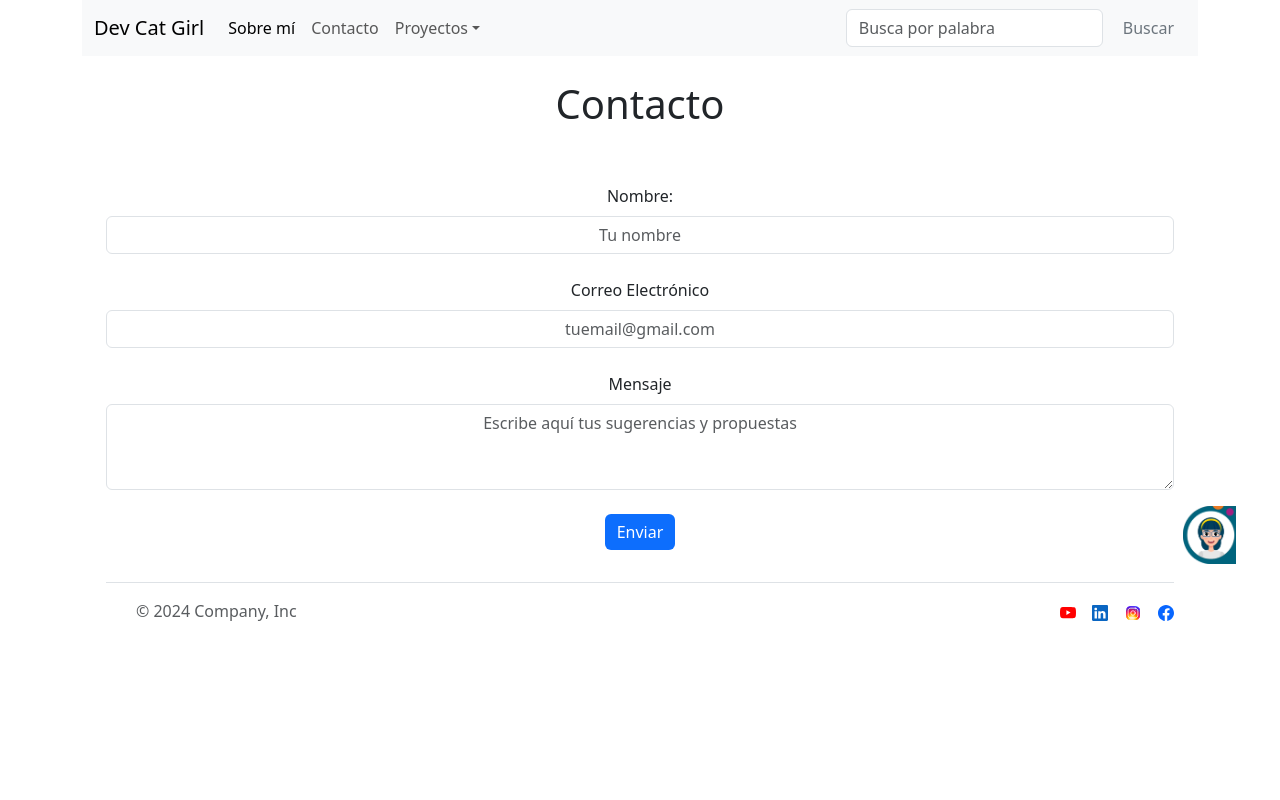
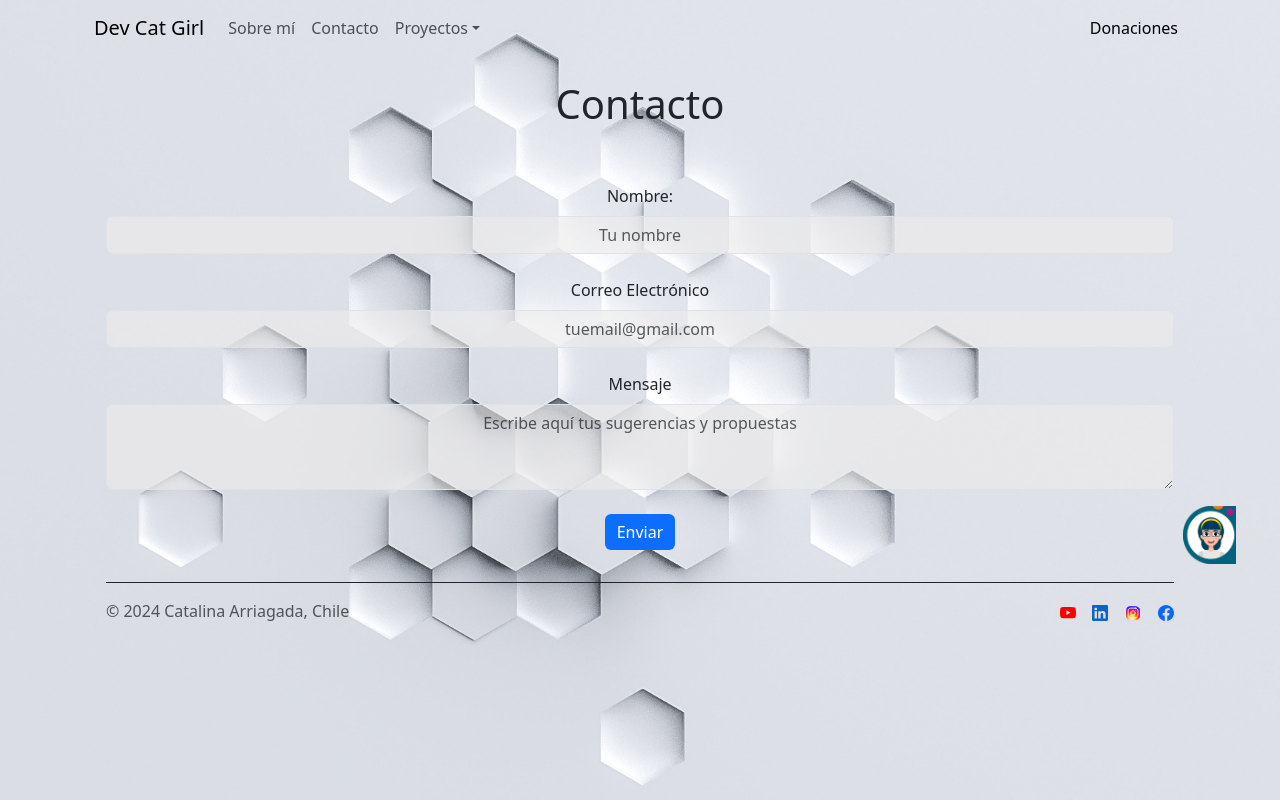
Before and after one commit to catalina-arriagada/portfolio, a React (Create React App) app: page /contacto in a window 1280 px wide. Built offline with nearby package versions, Linux system fonts and the light colour scheme.

Commit message:
desing changes

```diff
--- a/src/App.css
+++ b/src/App.css
@@ -3,3 +3,14 @@
   padding: 0;
   box-sizing: border-box;
 }
+
+body {
+  background-image: url(../public/img/fondo.jpg);
+  -webkit-background-size: cover;
+  -moz-background-size: cover;
+  -o-background-size: cover;
+  background-size: cover;
+  background-repeat: no-repeat;
+  background-position: right;
+  background-attachment: fixed;
+}
--- a/src/App.js
+++ b/src/App.js
@@ -5,6 +5,7 @@ import Navbar from './components/Navbar.jsx';
 import Carrousel from './components/indexComponents/Carrousel';
 import Contact from './components/Contact';
 import Webs from './components/projects/Webs.jsx';
+import Donations from './components/Donations.jsx';
 
 function App() {
 
@@ -17,6 +18,7 @@ function App() {
                     <Route path='about' element={<About />}></Route>
                     <Route path='contacto' element={<Contact />}></Route>
                     <Route path='web' element={<Webs />}></Route>
+                    <Route path='donaciones' element={<Donations />}></Route>
                 </Route>
             </Routes>
             </div>
--- a/src/components/Contact.jsx
+++ b/src/components/Contact.jsx
@@ -68,7 +68,8 @@ const Contact = () => {
             type="text"
             placeholder="Tu nombre"
             defaultValue=""
-            className="text-center"
+            className="text-center custom-input"
+            onChange={handleChange}
           />
         </Form.Group>
         <Form.Group className="mb-4" controlId="exampleForm.ControlInput1">
@@ -77,7 +78,7 @@ const Contact = () => {
             required
             type="email"
             placeholder="tuemail@gmail.com"
-            className="text-center"
+            className="text-center custom-input"
             value={email}
             onChange={handleChange}
           />
@@ -90,7 +91,7 @@ const Contact = () => {
             as="textarea"
             rows={3}
             placeholder="Escribe aquí tus sugerencias y propuestas"
-            className="text-center"
+            className="text-center custom-input"
           />
         </Form.Group>
         <Button className="mb-2" type="submit">
--- /dev/null
+++ b/src/components/Donations.jsx
@@ -0,0 +1,13 @@
+//api paypal
+import React from 'react';
+import Footer from './Footer';
+
+const Donations = () => {
+    return(
+        <div className='row pt-4'>
+            <h2 className='col display-6 text-center'>Donaciones</h2>
+            <Footer />
+        </div>
+    )
+}
+export default Donations;
--- a/src/components/Footer.jsx
+++ b/src/components/Footer.jsx
@@ -17,13 +17,10 @@ const Footer = () => {
 
   return (
     <div className="container">
-      <footer className="d-flex flex-wrap justify-content-between align-items-center py-3 my-4 border-top">
+      <footer className="d-flex flex-wrap justify-content-between align-items-center py-3 my-4 border-top border-dark">
         <div className="col-md-4 d-flex align-items-center">
-          <svg className="bi" width="30" height="24">
-            <use href="#bootstrap"></use>
-          </svg>
           <span className="mb-3 mb-md-0 text-body-secondary">
-            © 2024 Company, Inc
+            © 2024 Catalina Arriagada, Chile
           </span>
         </div>
         <ul className="nav col-md-4 justify-content-end list-unstyled d-flex">
--- a/src/components/Navbar.jsx
+++ b/src/components/Navbar.jsx
@@ -5,7 +5,7 @@ const Navbar = () => {
     return(
         <header>
             <>
-                <nav className="navbar navbar-expand-lg navbar-light bg-light">
+                <nav className="navbar navbar-expand-lg navbar-light">
                     <div className="container-fluid">
                         <Link className="navbar-brand" to="/">Dev Cat Girl</Link>
                         <button className="navbar-toggler" type="button" data-bs-toggle="collapse" data-bs-target="#navbarSupportedContent" aria-controls="navbarSupportedContent" aria-expanded="false" aria-label="Toggle navigation">
@@ -14,7 +14,7 @@ const Navbar = () => {
                         <div className="collapse navbar-collapse" id="navbarSupportedContent">
                             <ul className="navbar-nav me-auto mb-2 mb-lg-0">
                                 <li className="nav-item">
-                                    <Link className="nav-link active" aria-current="page" to="/about">Sobre mí</Link>
+                                    <Link className="nav-link" aria-current="page" to="/about">Sobre mí</Link>
                                 </li>
                                 <li className="nav-item">
                                     <Link className="nav-link" to="/contacto">Contacto</Link>
@@ -23,8 +23,8 @@ const Navbar = () => {
                                     <Link className="nav-link dropdown-toggle" to="/proyectos" id="navbarDropdown" role="button" data-bs-toggle="dropdown" aria-expanded="false">
                                         Proyectos
                                     </Link>
-                                    <ul className="dropdown-menu" aria-labelledby="navbarDropdown">
-                                        <li><Link className="dropdown-item" to="/web">Páginas Web</Link></li>
+                                    <ul className="dropdown-menu bg-body-secondary" aria-labelledby="navbarDropdown">
+                                        <li><Link className="dropdown-item bg-body-secondary" to="/web">Páginas Web</Link></li>
                                         {/*<li><Link className="dropdown-item" to="/proyectos/movil">Aplicaciones Android</Link></li>
                                         <li><hr className="dropdown-divider"/></li>
                                         <li><Link className="dropdown-item" to="/proyectos/software">Otros Softwares</Link></li>
@@ -33,8 +33,11 @@ const Navbar = () => {
                                 </li>
                             </ul>
                             <form className="d-flex">
-                                <input className="form-control me-2" type="search" placeholder="Busca por palabra" aria-label="Search"/>
-                                <button className="btn btn-outline-secondary" type="submit">Buscar</button>
+                                <ul className="navbar-nav me-auto mb-2 mb-lg-0">
+                                    <li className="nav-item">
+                                        <Link className="nav-link active" aria-current="page" to="/donaciones">Donaciones</Link>
+                                    </li>
+                                </ul>
                             </form>
                         </div>
                     </div>
--- a/src/components/VirtualChatOpened.jsx
+++ b/src/components/VirtualChatOpened.jsx
@@ -74,9 +74,9 @@ const VirtualChatOpened = () => {
         <Col className="scrollable">
           <ListGroup>
             {messages.map((msg, index) => (
-              <Tab.Content className="m-2" key={index}>
+              <Tab.Content className="mt-1" key={index}>
                 <strong>{msg.sender}</strong> {msg.message}
-                <div className="text-muted" style={{ fontSize: '0.8em' }}>
+                <div className="text-muted mb-2" style={{ fontSize: '0.8em' }}>
                   {msg.timestamp}
                 </div>
               </Tab.Content>
--- a/src/components/indexComponents/Carrousel.jsx
+++ b/src/components/indexComponents/Carrousel.jsx
@@ -29,9 +29,10 @@ function Carrousel() {
     <div className="row">
       < Index />
       <Carousel sm>
+
         {ImgArray.map((Element) => {
           return (
-            <Carousel.Item className='text-center mt-5 bg-body-tertiary'>
+            <Carousel.Item className='text-center mt-5'>
               <Image src={Element.Img} text={Element.Name} fluid/>
             </Carousel.Item>
           );
--- a/src/components/projects/Webs.jsx
+++ b/src/components/projects/Webs.jsx
@@ -78,7 +78,7 @@ const Webs = () => {
       <Row xs={1} sm={2} lg={3} className="g-6 mb-5 mt-1">
         {BestWebProjectsArray.map((Element) => (
           <Col className="mr-3 mt-3" key={Element.Id}>
-            <Card className="card-full image p-1">
+            <Card className="card-full image bg-body-secondary">
               <Card.Img variant='top' src={Element.Img} fluid />
               <Card.Body className="cardBody">
                 <Card.Title className="cardTitle">{Element.Name}</Card.Title>
@@ -89,14 +89,14 @@ const Webs = () => {
           </Col>
         ))}
       </Row>
-      <Accordion defaultActiveKey="0" flush>
+      {/* <Accordion defaultActiveKey="0" flush>
         {WebProjectsArray.map((Element) => (
             <Accordion.Item eventKey={Element.Id}>
                 <Accordion.Header>{Element.Name}</Accordion.Header>
                 <Accordion.Body>{Element.Description}</Accordion.Body>
             </Accordion.Item>
         ))}
-      </Accordion>
+      </Accordion> */}
       <Footer />
     </div>
   );
--- a/src/styles/contact.css
+++ b/src/styles/contact.css
@@ -17,6 +17,14 @@ div .card {
  border-color: transparent;
  width: 0px;
  height: 0px;
+}
+.custom-input{
+  background-color: rgba(237, 235, 235, 0.649) !important;
+}
+.custom-input:focus{
+  box-shadow: none !important;
+  background-color: white !important;
+  border:  rgba(237, 235, 235, 0.649);
 }
 /*spinner*/
 .loader, .loader:before, .loader:after {
@@ -68,7 +76,7 @@ div .card {
     padding-right: 0 !important;
   }
   .inner-header-img{
-    height: 6vh;
+    height: 10vh;
   }
   .row .row-cols-4 {
     width: 70%;
@@ -84,8 +92,8 @@ div .card {
   }
   .card {
     position: relative;
-    bottom: 16rem;
     right: 31svh;
+    top: 10rem;
   }
   .box {
     min-width: 12rem;
@@ -95,7 +103,7 @@ div .card {
   .scrollable {
     font-size: 12px;
     display: flex;
-    height: 14rem;/* Altura fija */
+    height: 8rem;/* Altura fija */
     overflow-y: auto; /* Desplazamiento vertical */
   }
   .inner-header-img{
@@ -125,16 +133,24 @@ div .card {
 @media only screen and (min-width: 340px) {
   .card {
     right: 24svh;
+    top: 9rem;
   }
 }
 @media only screen and (min-width: 350px) {
   .card {
-    right: 30svh;
+    right: 32svh;
+    top: 10.5rem;
+  }
+}
+@media only screen and (min-width: 370px) {
+  .card {
+    right: 32svh;
   }
 }
 @media only screen and (min-width: 385px) {
   .card {
     right: 25svh;
+    top: 9.5rem;
   }
 }
 @media only screen and (min-width: 400px) {
@@ -144,9 +160,7 @@ div .card {
   .card {
     font-size: 14px;
     right: 13rem;
-  }
-  .box {
-    bottom: 15rem;
+    top: 8.6rem;
   }
 }
 @media only screen and (min-width: 500px) {
@@ -162,20 +176,20 @@ div .card {
     .card {
       font-size: 16px;
       right: 30svh;
-      bottom: 18rem;
+      top: 8rem;
     }
     .scrollable {
       width: 15rem;
-      height: 17rem;
-      overflow-y: auto; /* Desplazamiento vertical */
+      height: 8rem;
     }
     .inner-header-img{
-      height: 8vh;
+      height: 15vh;
     }
 }
 @media only screen and (min-width: 620px) {
   .card {
     right: 48svh;
+    top: 11rem;
   }
 }
 @media only screen and (min-width: 768px) {
@@ -188,25 +202,32 @@ div .card {
   .card {
     font-size: 18px;
     right: 20svh;
-    bottom: 25rem;
+    top: 8.5rem;
   }
   .scrollable {
     width: 17rem;
-    height: 19rem;
-    overflow-y: auto; /* Desplazamiento vertical */
+    height: 8rem;
   }
   .inner-header-img{
     width: 270px;
+    height: 6rem;
   }
 }
 @media only screen and (min-width: 800px) {
   .card {
     right: 14svh;
+    top: 8rem;
+  }
+}
+@media only screen and (min-width: 850px) {
+  .card {
+    right: 12.5svh;
   }
 }
 @media only screen and (min-width: 900px) {
   .card {
     right: 9svh;
+    top: 7.6rem;
   }
 }
 @media only screen and (min-width: 992px) {
@@ -217,10 +238,11 @@ div .card {
     width: 26%;
   }
   .card {
-    right: 14svh;
+    right: 15svh;
+    top: 7.2rem;
   }
   .inner-header-img{
-    height: 12vh;
+    height: 8vh;
   }
 
 }
@@ -234,15 +256,14 @@ div .card {
   .card {
     font-size: 22px;
     right: 40svh;
-    bottom: 26rem;
+    top: 3rem;
   }
   .box {
     min-width: 20rem;
   }
   .scrollable {
     width: 23rem;
-    height: 25rem;
-    overflow-y: auto; /* Desplazamiento vertical */
+    height: 10rem;
   }
   .chat-bar .col-auto{
     margin-top: 6px;
@@ -256,7 +277,7 @@ div .card {
   }
   .inner-header-img{
     width: 366px;
-    height: 22vh;
+    height: 20vh;
   }
 }
 @media only screen and (min-width: 1400px) {
@@ -264,6 +285,6 @@ div .card {
     right: 35svh;
   }
   .inner-header-img{
-    height: 18vh;
+    height: 15vh;
   }
 }
```
Also changed, not shown: public/img/fondo.jpg (added), src/styles/carousel.css (line endings or trailing spaces).
